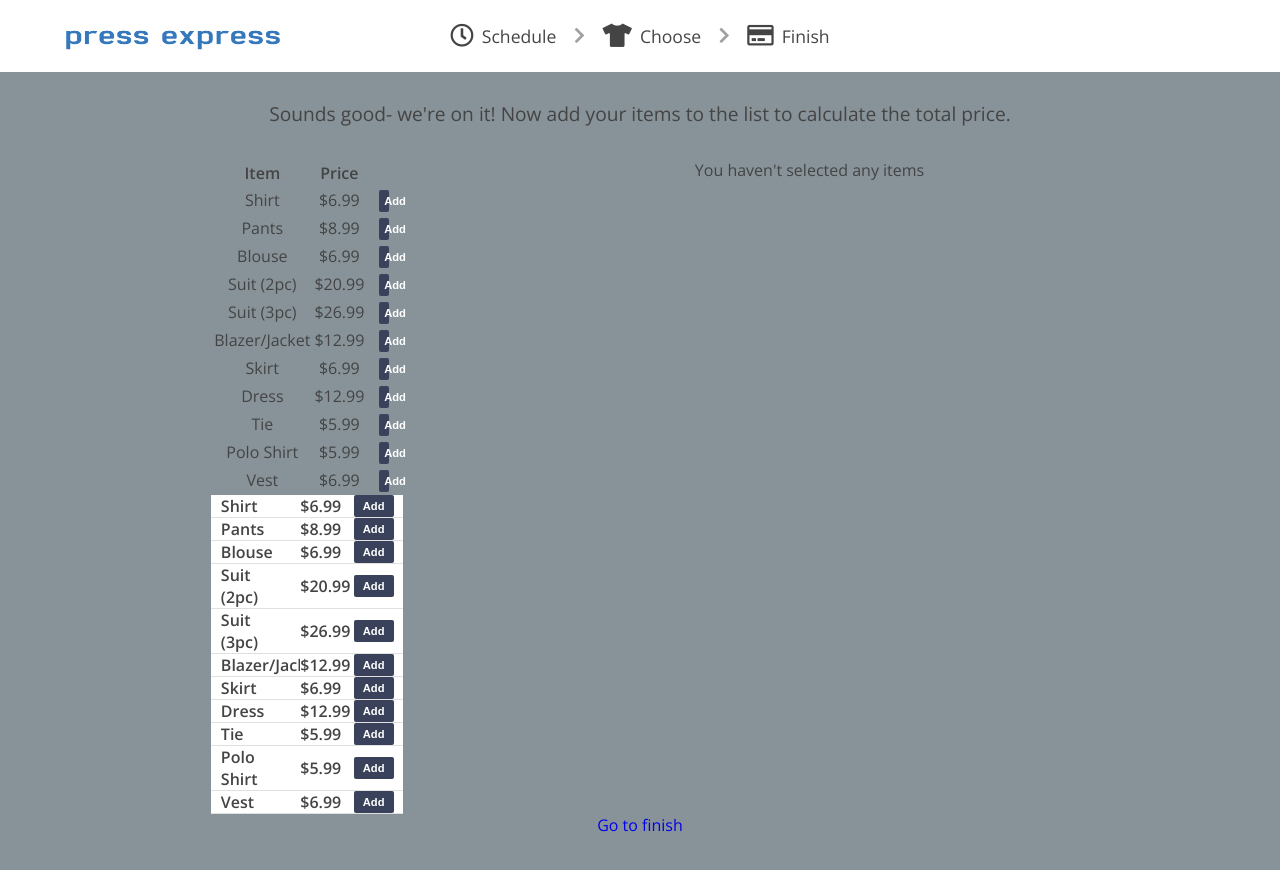
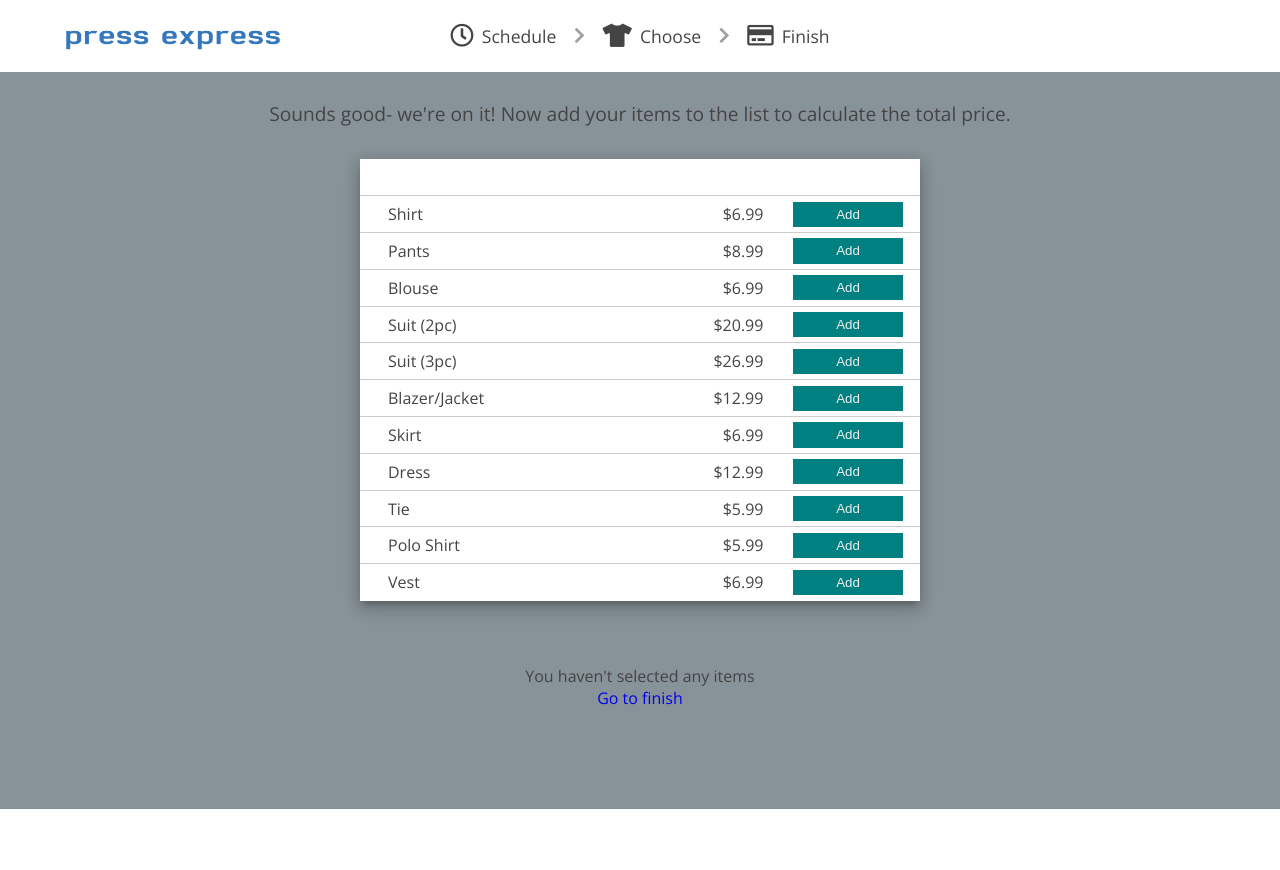
Before and after one commit to erlorenz/pressexpressvue, a Vue app: page /#/order/choose in a window 1280 px wide. Shown: the top 870 px of the page. After the commit the page ends 809 px from the top, so only its background shows below. Built offline with nearby package versions, Linux system fonts and the light colour scheme.

Commit message:
made product list a table

```diff
--- a/src/assets/scss/variables.scss
+++ b/src/assets/scss/variables.scss
@@ -1,5 +1,6 @@
 $theme-color-primary: #0062e1;
 $theme-color-secondary: #889399;
+$theme-color-accent: teal;
 $text-color-primary: rgb(68, 68, 68);
 $text-color-secondary: #757b81;
 $text-color-light: #eee;
@@ -12,3 +13,5 @@ $shadow-low: 0 4px 5px 0 rgba(0, 0, 0, 0.14), 0 1px 10px 0 rgba(0, 0, 0, 0.12),
   0 2px 4px -1px rgba(0, 0, 0, 0.3);
 $shadow-high: 0 8px 17px 2px rgba(0, 0, 0, 0.14),
   0 3px 14px 2px rgba(0, 0, 0, 0.12), 0 5px 5px -3px rgba(0, 0, 0, 0.2);
+
+$table-height: 2.3rem;
--- a/src/components/TheProductList.vue
+++ /dev/null
@@ -1,102 +0,0 @@
-<template>
-  <div>
-
-    <table class="product-table">
-      <tr class="product-table__header">
-        <th class="product-table__header-name">Item</th>
-        <th class="product-table__header-price">Price</th>
-        <th/>
-      </tr>
-      <tr
-        v-for="product in products"
-        :key="product.id">
-        <td class="product-table__name">{{ product.name }}</td>
-        <td class="product-table__price">${{ product.price /100 }}</td>
-        <td class="product-table__add">
-          <button
-            class="product-list__add-button"
-            @click="addToCart(product)">Add</button>
-        </td>
-      </tr>
-    </table>
-
-
-    <li
-      v-for="product in products"
-      :key="product.id"
-      class="product-list__list-item">
-      <span class="product-list__item-name">{{ product.name }}</span>
-      <span class="product-list__item-price"> ${{ product.price /100 }}</span>
-      <button
-        class="product-list__add-button"
-        @click="addToCart(product)">Add</button>
-    </li>
-
-  </div>
-
-</template>
-
-
-<script>
-import { mapGetters, mapActions } from 'vuex';
-
-export default {
-  name: 'TheProductList',
-
-  computed: mapGetters({
-    products: 'allProducts',
-    length: 'getNumberOfProducts',
-  }),
-
-  methods: mapActions(['addToCart']),
-};
-</script>
-
-
-<style lang="scss" scoped>
-.product-list__list-item {
-  background: white;
-  font-weight: 600;
-  box-sizing: border-box;
-  height: var(--product-list-height);
-  display: flex;
-  justify-content: space-between;
-  align-items: center;
-  padding: 0 5%;
-  border-bottom: 1px solid rgba(0, 0, 0, 0.12);
-}
-
-.product-list__item-name {
-  display: inline-block;
-  width: 35%;
-  text-align: left;
-  background: white;
-}
-
-.product-list__item-price {
-  display: inline-block;
-  width: 20%;
-  text-align: right;
-  background: white;
-}
-
-.product-list__add-button {
-  background: rgb(57, 66, 90);
-  border: none;
-  color: white;
-  font-size: 0.7rem;
-  font-weight: 600;
-  border-radius: 2px;
-  cursor: pointer;
-  padding: 5px;
-  width: 23%;
-}
-
-.product-list__add-button:active {
-  background: rgb(86, 92, 121);
-}
-
-.product-list__add-button:focus {
-  outline: none;
-}
-</style>
--- /dev/null
+++ b/src/components/TheProductTable.vue
@@ -0,0 +1,87 @@
+<template>
+
+
+  <table class="product-table">
+    <tr class="product-table__header">
+      <th class="product-table__header-name"/>
+      <th class="product-table__header-price"/>
+      <th/>
+    </tr>
+    <tr
+      v-for="product in products"
+      :key="product.id"
+      class="product-table__row">
+      <td class="product-table__name">{{ product.name }}</td>
+      <td class="product-table__price">${{ product.price /100 }}</td>
+      <td class="product-table__add">
+        <button
+          @click="addToCart(product)">Add</button>
+      </td>
+    </tr>
+  </table>
+
+
+</template>
+
+
+<script>
+import { mapGetters, mapActions } from 'vuex';
+
+export default {
+  name: 'TheProductTable',
+
+  computed: mapGetters({
+    products: 'allProducts',
+    length: 'getNumberOfProducts',
+  }),
+
+  methods: mapActions(['addToCart']),
+};
+</script>
+
+
+<style lang="scss" scoped>
+table,
+th,
+td {
+  border-collapse: collapse;
+  background-color: white;
+}
+
+td {
+  border-top: 1px solid rgba(black, 0.2);
+  height: $table-height;
+}
+
+th {
+  height: $table-height;
+}
+
+.product-table__header-name {
+  text-align: right;
+}
+
+.product-table__name {
+  text-align: left;
+  padding-left: 5%;
+  width: 40%;
+}
+
+.product-table__price {
+  text-align: right;
+  width: 25%;
+}
+
+.product-table__add {
+  padding-right: 3%;
+  width: 25%;
+  text-align: right;
+  button {
+    height: 75%;
+    width: 80%;
+    border: none;
+    background-color: $theme-color-accent;
+    color: #eee;
+  }
+}
+</style>
--- a/src/views/Choose.vue
+++ b/src/views/Choose.vue
@@ -9,7 +9,7 @@
     </h1>
 
     <div class="content-wrap">
-      <the-product-list />
+      <the-product-table />
       <the-cart v-if="this.$store.state.cart.added.length > 0"/>
       <div
         v-else
@@ -27,13 +27,13 @@
 
 
 <script>
-import TheProductList from '@/components/TheProductList.vue';
+import TheProductTable from '@/components/TheProductTable.vue';
 import TheCart from '@/components/TheCart.vue';
 
 export default {
   name: 'Choose',
   components: {
-    TheProductList,
+    TheProductTable,
     TheCart,
   },
   data() {
@@ -65,23 +65,17 @@ h1 {
   align-items: center;
 }
 
-.product-list {
-  display: block;
+.product-table {
   width: 100%;
-  max-width: 40rem;
-  box-shadow: none;
-  margin-bottom: 3rem;
-
-  &:last-child {
-    border-bottom: none;
-  }
+  max-width: 35rem;
+  margin-bottom: 4rem;
+  box-shadow: $shadow-high;
+  border-radius: 2px;
 }
 
 .cart {
-  display: block;
   width: 100%;
-  max-width: 40rem;
-  box-shadow: none;
+  max-width: 35rem;
 }
 
 @media (min-width: 1024px) {
@@ -91,23 +85,6 @@ h1 {
 
   .mobile-directions {
     display: none;
-  }
-  .content-wrap {
-    display: flex;
-    flex-direction: row;
-    justify-content: space-evenly;
-    align-items: flex-start;
-  }
-
-  .product-list {
-    margin: 0;
-    width: 45%;
-  }
-
-  .cart {
-    width: 45%;
-    margin: 0;
-    background: white;
   }
 
   .no-items {
```
